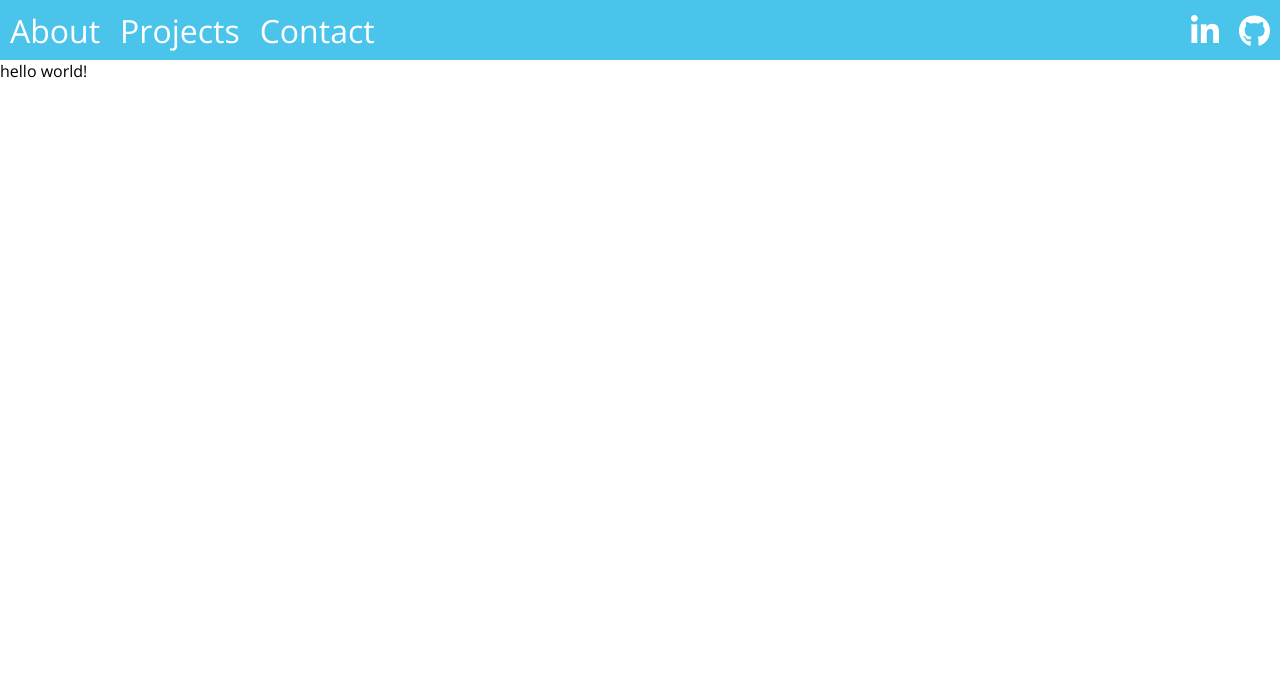
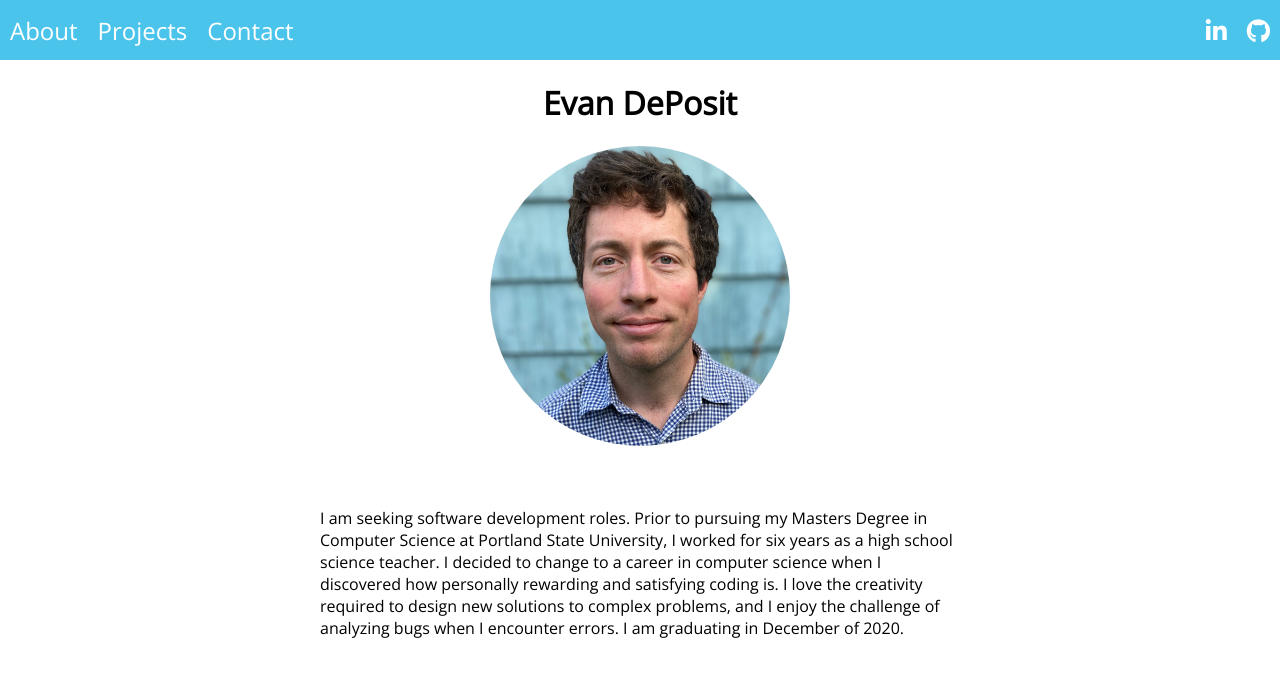
Before and after one commit to ejdeposit/personal_website, a plain HTML site: page index.html in a window 1280 px wide. Drawn offline with nearby package versions, Linux system fonts and the light colour scheme.

Commit message:
added profile pic and about section

```diff
--- a/index.html
+++ b/index.html
@@ -28,15 +28,25 @@
             </div>
             <div id="profiles">
                 <div>
-                    <i class="fa fa-linkedin" aria-hidden="true"></i>
+                    <a href="https://www.linkedin.com/in/evan-deposit/"><i class="fa fa-linkedin" aria-hidden="true"></i></a>
                 </div>
                 <div>
-                    <i class="fa fa-github"></i>
+                    <a href="https://github.com/ejdeposit"><i class="fa fa-github"></i></a>
                 </div>
             </div>
         </div>
-        <div id="main-content">
-        hello world!
+        <div id="about">
+            <div>
+                <h1>Evan DePosit</h1>
+            </div>
+            <div id="headshot">
+                <img src="./img/headshotSq.jpg" alt="head shot" width="300" height="300" >
+            </div>
+            <div id="about-text">
+                <p>
+                I am seeking software development roles. Prior to pursuing my Masters Degree in Computer Science at Portland State University, I worked for six years as a high school science teacher. I decided to change to a career in computer science when I discovered how personally rewarding and satisfying coding is. I love the creativity required to design new solutions to complex problems, and I enjoy the challenge of analyzing bugs when I encounter errors. I am graduating in December of 2020.
+                </p>
+            </div>
 
         </div>
         <!--[if lt IE 7]>
--- a/style.css
+++ b/style.css
@@ -1,9 +1,15 @@
 @import url(//fonts.googleapis.com/css?family=Open+Sans);
+body{
+    font-family: 'Open Sans', sans-serif;
+    margin-top:0px;
+    margin-left: 0px;
+    margin-right: 0px;
+}
 .nav-bar{
     display: flex;
     background-color: #4bc4eb;
     height: 60px;
-    font-size: 2rem;
+    font-size: 1.5rem;
     justify-content: space-between;
     align-items: center;
     color:white;
@@ -17,15 +23,24 @@
     padding-left:10px;
     padding-right:10px;
 }
+#profiles div a{
+    color: inherit;
+}
+#about{
+    display:flex;
+    flex-direction: column;
+    align-items: center;
+}
+div#headshot img{
+    border-radius: 150px;
+}
+div#about-text{
+    margin-top: 40px;
+    width: 50%;
+}
 
 /*
 #profiles div{
     padding: 10px;
 }
 */
-body{
-    font-family: 'Open Sans', sans-serif;
-    margin-top:0px;
-    margin-left: 0px;
-    margin-right: 0px;
-}
```
Also changed, not shown: img/headshotSq.jpg (added), 1 other file.
